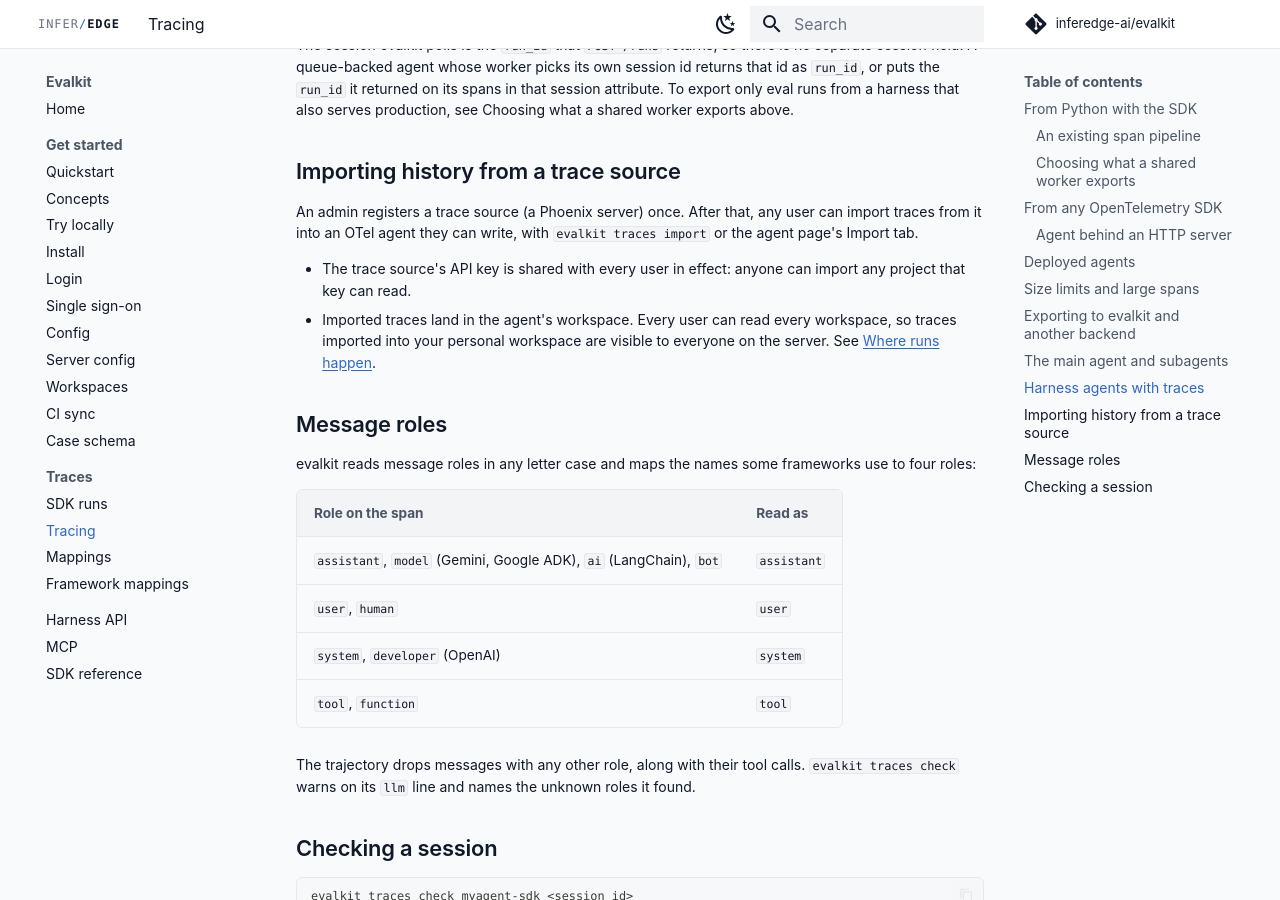
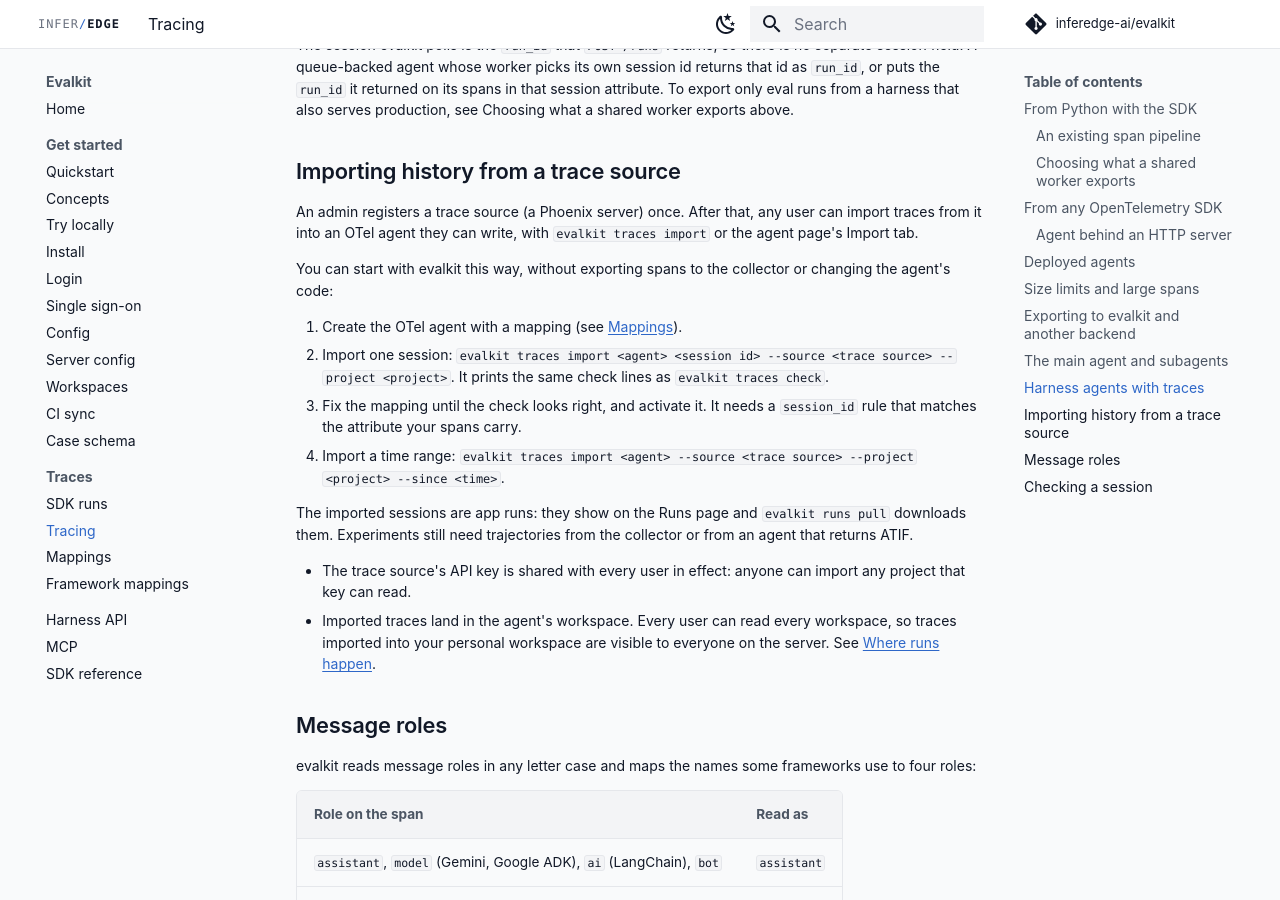
Before and after one commit to inferedge-ai/evalkit, an MkDocs documentation site: the page built from docs/user/tracing.md, in a window 1280 px wide and 900 px high, scrolled down 6000 px. Built offline with MkDocs 1.6.1 and Material for MkDocs 9.7.7, drawn with Linux system fonts in a browser that asks for light colours; comment, search, counter and statistics services are not loaded; the version menu is left out.

Commit message:
Add an import path to the connect-traces skill
Co-Authored-By: Claude Opus 5.5 <noreply@anthropic.com>

```diff
--- a/docs/user/tracing.md
+++ b/docs/user/tracing.md
@@ -197,6 +197,20 @@ An admin registers a trace source (a Phoenix server) once. After that, any
 user can import traces from it into an OTel agent they can write, with
 `evalkit traces import` or the agent page's Import tab.
 
+You can start with evalkit this way, without exporting spans to the
+collector or changing the agent's code:
+
+1. Create the OTel agent with a mapping (see [Mappings](mappings.md)).
+2. Import one session: `evalkit traces import <agent> <session id> --source <trace source> --project <project>`.
+   It prints the same check lines as `evalkit traces check`.
+3. Fix the mapping until the check looks right, and activate it. It needs a
+   `session_id` rule that matches the attribute your spans carry.
+4. Import a time range: `evalkit traces import <agent> --source <trace source> --project <project> --since <time>`.
+
+The imported sessions are app runs: they show on the Runs page and
+`evalkit runs pull` downloads them. Experiments still need trajectories from
+the collector or from an agent that returns ATIF.
+
 - The trace source's API key is shared with every user in effect: anyone can
   import any project that key can read.
 - Imported traces land in the agent's workspace. Every user can read every
```
Also changed, not shown: CHANGELOG.md (+5 -0 lines), skills/connect-traces/SKILL.md (+84 -14 lines).
